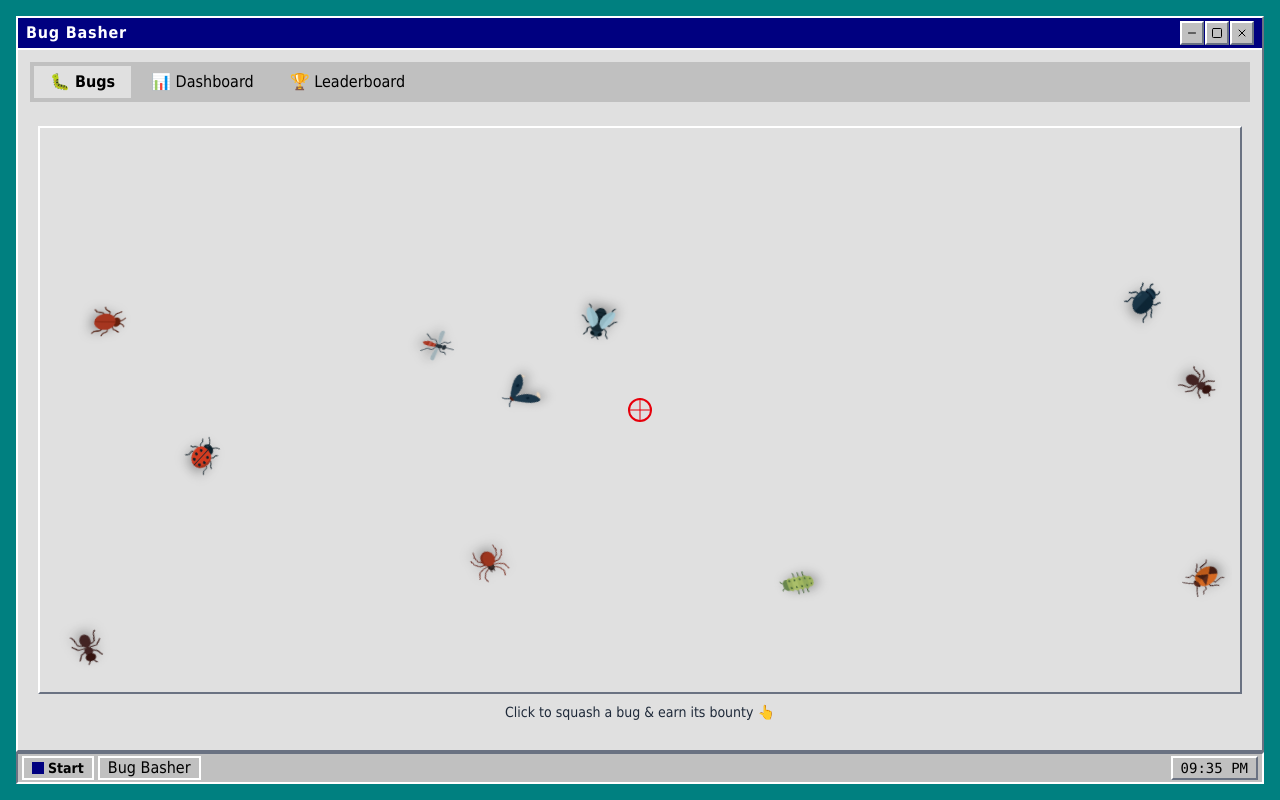
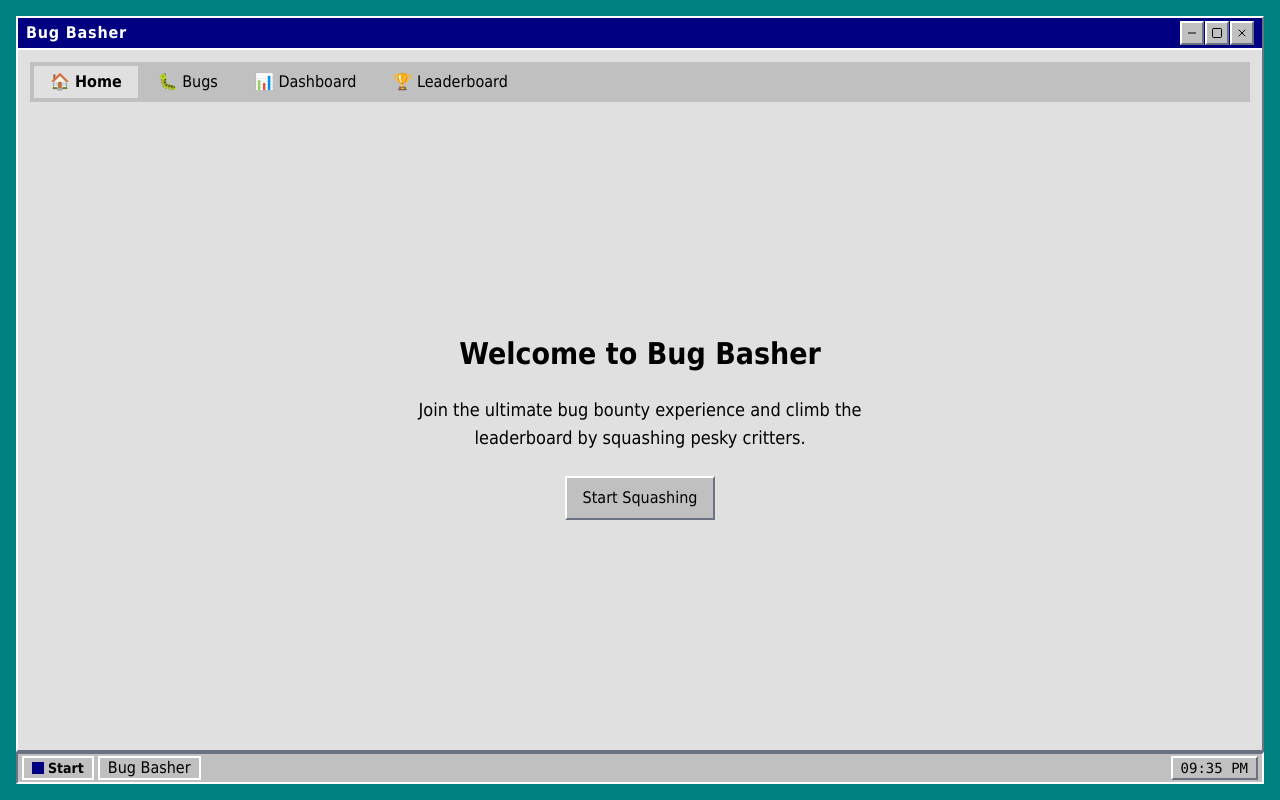
Before and after one commit to Typefacers/bug, a React (Vite) app: page / in a window 1280 px wide. Built offline with nearby package versions, Linux system fonts and the light colour scheme.

Commit message:
Add landing page

```diff
--- a/src/App.tsx
+++ b/src/App.tsx
@@ -9,6 +9,7 @@ import { Suspense, lazy, useEffect, useState } from 'react'
 import { useKonamiDarkMode } from './hooks/use-konami-dark-mode'
 import { useBugStore } from './store'
 
+const Landing = lazy(() => import('./routes/Landing'))
 const Bugs = lazy(() => import('./routes/Bugs'))
 const Leaderboard = lazy(() => import('./routes/Leaderboard'))
 const UserProfile = lazy(() => import('./routes/UserProfile'))
@@ -37,6 +38,8 @@ function AppContent() {
     switch (location.pathname) {
       case '/':
         return 'Bug Basher'
+      case '/bugs':
+        return 'Bug Arena'
       case '/dashboard':
         return 'Bug Dashboard'
       case '/bounty-leaderboard':
@@ -127,6 +130,12 @@ function AppContent() {
                     to="/"
                     className={`px-4 py-1 ${location.pathname === '/' ? 'bg-[#E0E0E0] font-semibold' : 'hover:bg-[#D0D0D0]'}`}
                   >
+                    🏠 Home
+                  </Link>
+                  <Link
+                    to="/bugs"
+                    className={`px-4 py-1 ${location.pathname === '/bugs' ? 'bg-[#E0E0E0] font-semibold' : 'hover:bg-[#D0D0D0]'}`}
+                  >
                     🐛 Bugs
                   </Link>
                   <Link
@@ -147,7 +156,8 @@ function AppContent() {
                 <div className="p-2 overflow-auto relative z-0 flex-grow flex flex-col">
                   <Suspense fallback={<div className="p-4">Loading...</div>}>
                     <Routes>
-                      <Route path="/" element={<Bugs />} />
+                      <Route path="/" element={<Landing />} />
+                      <Route path="/bugs" element={<Bugs />} />
                       <Route path="/dashboard" element={<Dashboard />} />
                       <Route
                         path="/bounty-leaderboard"
--- /dev/null
+++ b/src/routes/Landing.tsx
@@ -0,0 +1,27 @@
+import { Link } from 'react-router-dom'
+import Meta from '../components/Meta'
+import { raised } from '../utils/win95'
+
+export default function Landing() {
+  return (
+    <>
+      <Meta
+        title="Bug Basher - Welcome"
+        description="Start squashing bugs and earning bounties."
+      />
+      <div className="flex flex-col items-center justify-center gap-6 flex-grow text-center">
+        <h1 className="text-3xl font-bold">Welcome to Bug Basher</h1>
+        <p className="text-lg max-w-md">
+          Join the ultimate bug bounty experience and climb the leaderboard by
+          squashing pesky critters.
+        </p>
+        <Link
+          to="/bugs"
+          className={`px-4 py-2 bg-[#C0C0C0] ${raised} hover:bg-[#A0A0A0]`}
+        >
+          Start Squashing
+        </Link>
+      </div>
+    </>
+  )
+}
```
Also changed, not shown: 1 other file (tests, documents, lock files or other folders).
